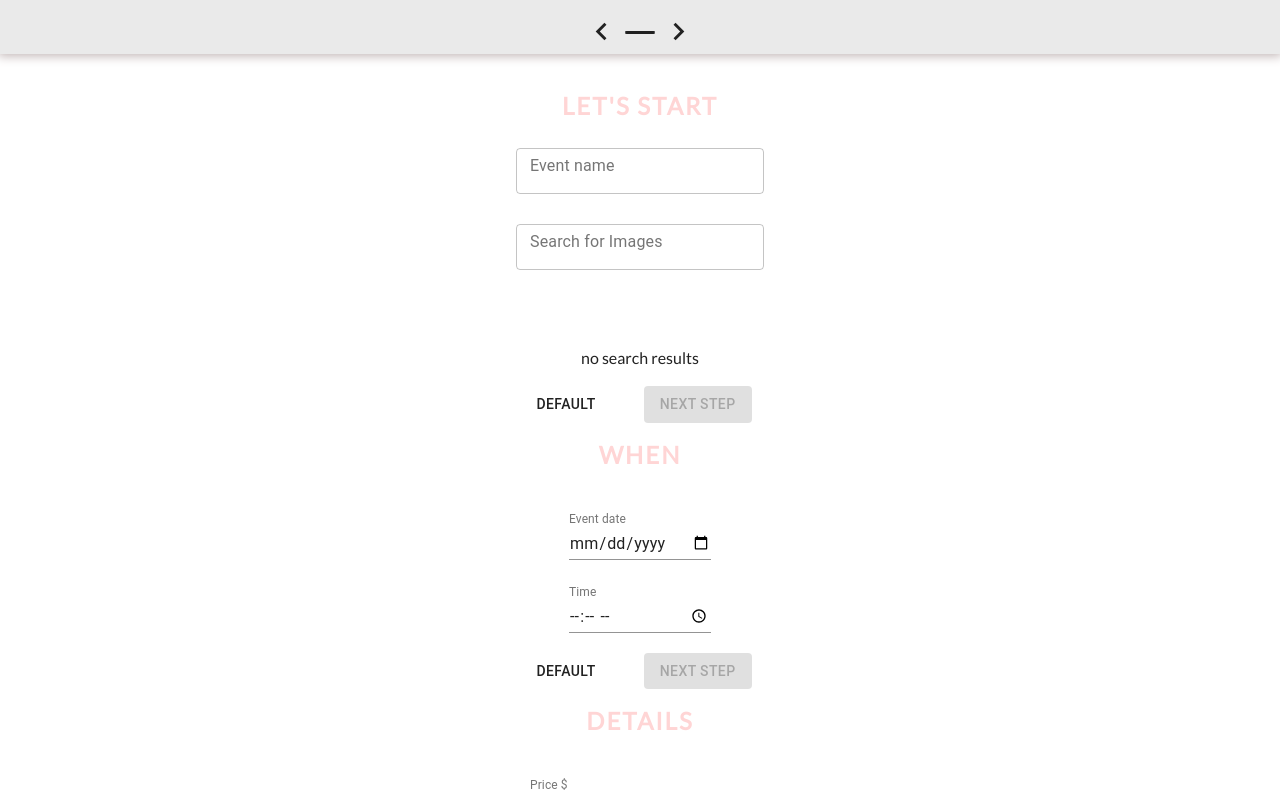
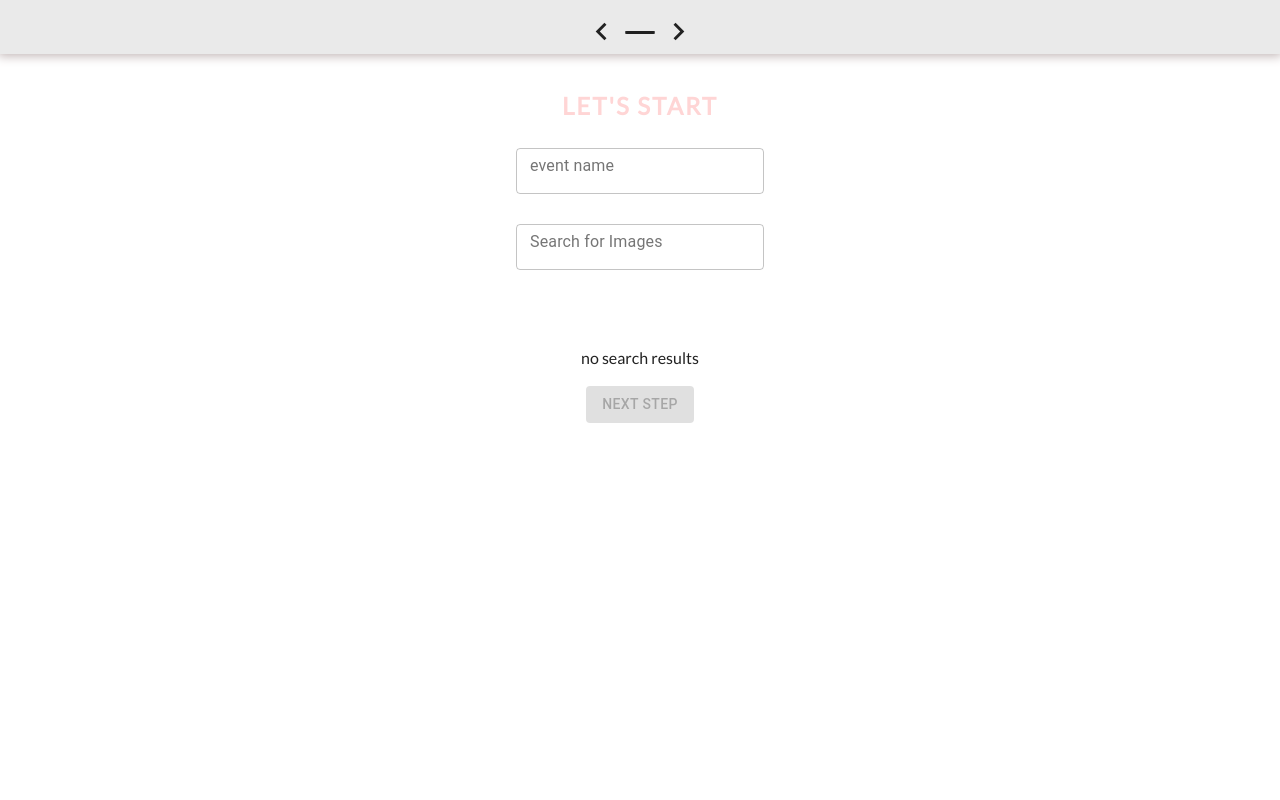
Before and after one commit to tomaszduda1990/course-project, a React (Create React App) app: page / in a window 1280 px wide. Shown: the part 1160-1960 px from the top of the page. After the commit the page ends 1643 px from the top, so only its background shows below. Built offline with nearby package versions, Linux system fonts and the light colour scheme.

Commit message:
added pages to form

```diff
--- a/src/components/FormPage/FormPage.js
+++ b/src/components/FormPage/FormPage.js
@@ -15,12 +15,17 @@ const formPage = (props) => {
         <div className={classes.Questionnaire}>
             {props.children}
             <div className={classes.BtnContainer}>
-                <Button className={classes.Btn}>Default</Button>
+                {props.pageNum !== 1 ? (
+                    <Button className={classes.Btn} onClick={props.prevPage}>
+                        Previous page
+                    </Button>
+                ) : null}
                 <StyledButtonNextStep
                     variant="contained"
                     className={classes.Btn}
                     disabled={!props.isValid}
                     color={props.isValid ? 'primary' : 'default'}
+                    onClick={props.nextPage}
                 >
                     Next Step
                 </StyledButtonNextStep>
--- a/src/components/FormPage/Summary/Summary.js
+++ b/src/components/FormPage/Summary/Summary.js
@@ -13,6 +13,7 @@ export const Summary = ({
     date,
     time,
     onSubmit,
+    prevPage,
 }) => {
     console.log(name, price, description, image, date, time)
     return (
@@ -27,8 +28,8 @@ export const Summary = ({
             </div>
             <h2 className={classes.EventTitle}>{name}</h2>
             <p className={classes.EventDescription}>{description}</p>
-            <Button>Edit event</Button>
-            <Button variant="contained" color="primary">
+            <Button onClick={prevPage}>Edit event</Button>
+            <Button variant="contained" color="primary" onClick={onSubmit}>
                 Submit
             </Button>
         </div>
--- a/src/components/Search/Search.js
+++ b/src/components/Search/Search.js
@@ -46,6 +46,7 @@ export default class Search extends Component {
     }
 
     onSearchTextChange = (e) => {
+        this.props.onTouch()
         if (e.target.value === '') {
             this.setState({
                 searchText: e.target.value,
@@ -73,10 +74,15 @@ export default class Search extends Component {
                 {selectedImg}
                 <div className={classes.SearchPanel}>
                     <TextField
+                        error={this.props.error}
                         name="searchText"
                         value={this.state.searchText}
                         id="outlined-basic"
-                        label="Search for Images"
+                        label={
+                            this.props.error
+                                ? 'please select image'
+                                : 'Search for Images'
+                        }
                         variant="outlined"
                         onInput={this.onSearchTextChange}
                     />
--- a/src/containers/FormContainer/FormContainer.js
+++ b/src/containers/FormContainer/FormContainer.js
@@ -19,7 +19,7 @@ class FormContainer extends React.Component {
         },
         validation: {
             name: {
-                isValid: true,
+                isValid: false,
                 touched: false,
             },
             price: {
@@ -40,6 +40,7 @@ class FormContainer extends React.Component {
             },
             image: {
                 isValid: false,
+                touched: false,
             },
         },
         valid: false,
@@ -150,6 +151,7 @@ class FormContainer extends React.Component {
         const copiedDetails = { ...this.state.details }
         const validationPrice = { ...this.state.validation.price }
         copiedDetails.price = val
+        validationPrice.touched = true
         if (val >= 0) {
             validationPrice.isValid = true
             this.setState({
@@ -181,6 +183,7 @@ class FormContainer extends React.Component {
         const copiedDetails = { ...this.state.details }
         copiedDetails.description = val
         const validationDescription = { ...this.state.validation.description }
+        validationDescription.touched = true
         if (copiedDetails.description.length > 15) {
             validationDescription.isValid = true
             this.setState({
@@ -205,6 +208,18 @@ class FormContainer extends React.Component {
                 },
             })
         }
+    }
+
+    onImageSearchInputTouch = () => {
+        this.setState({
+            validation: {
+                ...this.state.validation,
+                image: {
+                    ...this.state.validation.image,
+                    touched: true,
+                },
+            },
+        })
     }
 
     onSearchImageCompletedHandler = (img) => {
@@ -261,29 +276,67 @@ class FormContainer extends React.Component {
         }
     }
 
+    nextPageHandler = () => {
+        const val = this.state.page + 1
+        this.setState({ page: val })
+    }
+
+    prevPageHandler = () => {
+        const val = this.state.page - 1
+        this.setState({ page: val })
+    }
+
+    onSubmitHandler = () => {
+        alert('SUBMITED')
+    }
+
     render() {
-        const nameInputClasses = [classes.NameContainer]
-        let labelName = 'Event name'
-        if (!this.state.validation.name.isValid) {
-            nameInputClasses.push(classes.Error)
-            labelName = 'Error: name should have 1-25 characters'
-        }
-        return (
-            <>
-                <form className={classes.FormContainer}>
+        const nameError =
+            !this.state.validation.name.isValid &&
+            this.state.validation.name.touched
+        const imgError =
+            !this.state.validation.image.isValid &&
+            this.state.validation.image.touched
+        const dateError =
+            !this.state.validation.date.isValid &&
+            this.state.validation.date.touched
+        const timeError =
+            !this.state.validation.time.isValid &&
+            this.state.validation.time.touched
+        const priceError =
+            !this.state.validation.price.isValid &&
+            this.state.validation.price.touched
+        const descriptionError =
+            !this.state.validation.description.isValid &&
+            this.state.validation.description.touched
+        let renderedElement
+        switch (this.state.page) {
+            case 1:
+                renderedElement = (
                     <FormPage
                         isValid={
                             this.state.validation.image.isValid &&
                             this.state.validation.name.isValid
                         }
+                        pageNum={1}
+                        nextPage={this.nextPageHandler}
+                        prevPage={this.prevPageHandler}
                     >
                         <fieldset>
                             <legend>Let's start</legend>
                             <TextField
                                 name="name"
-                                className={nameInputClasses.join(' ')}
-                                id="outlined-basic"
-                                label={labelName}
+                                error={nameError}
+                                id={
+                                    nameError
+                                        ? 'outlined-basic'
+                                        : 'filled-error'
+                                }
+                                label={
+                                    nameError
+                                        ? 'please provide correct name'
+                                        : 'event name'
+                                }
                                 variant="outlined"
                                 onInput={this.onNameChangeHandler}
                             />
@@ -291,21 +344,34 @@ class FormContainer extends React.Component {
                                 submitImg={this.onSearchImageCompletedHandler}
                                 selectedImg={this.state.details.image}
                                 removeImg={this.onSelectedImageRemoval}
+                                onTouch={this.onImageSearchInputTouch}
+                                error={imgError}
                             />
                         </fieldset>
                     </FormPage>
-
+                )
+                break
+            case 2:
+                renderedElement = (
                     <FormPage
                         isValid={
                             this.state.validation.date.isValid &&
                             this.state.validation.time.isValid
                         }
+                        pageNum={2}
+                        nextPage={this.nextPageHandler}
+                        prevPage={this.prevPageHandler}
                     >
                         <fieldset>
                             <legend>When</legend>
                             <TextField
+                                error={dateError}
                                 id="date"
-                                label="Event date"
+                                label={
+                                    dateError
+                                        ? 'please select at least 2 days ahead'
+                                        : 'Event date'
+                                }
                                 type="date"
                                 defaultValue=""
                                 className={classes.textField}
@@ -315,8 +381,9 @@ class FormContainer extends React.Component {
                                 }}
                             />
                             <TextField
+                                error={timeError}
                                 id="time"
-                                label="Time"
+                                label={timeError ? 'please complete' : 'Time'}
                                 type="time"
                                 defaultValue=""
                                 onChange={this.onTimeChangeHandler}
@@ -330,17 +397,29 @@ class FormContainer extends React.Component {
                             />
                         </fieldset>
                     </FormPage>
+                )
+                break
+            case 3:
+                renderedElement = (
                     <FormPage
                         isValid={
                             this.state.validation.price.isValid &&
                             this.state.validation.description.isValid
                         }
+                        pageNum={3}
+                        nextPage={this.nextPageHandler}
+                        prevPage={this.prevPageHandler}
                     >
                         <fieldset>
                             <legend>Details</legend>
                             <TextField
+                                error={priceError}
                                 id="standard-number"
-                                label="Price $"
+                                label={
+                                    priceError
+                                        ? 'please provide correct price'
+                                        : 'Price $'
+                                }
                                 className={classes.textField}
                                 type="number"
                                 onChange={this.onPriceChangeHandler}
@@ -349,8 +428,13 @@ class FormContainer extends React.Component {
                                 }}
                             />
                             <TextField
+                                error={descriptionError}
                                 id="outlined-textarea"
-                                label="Event description"
+                                label={
+                                    descriptionError
+                                        ? 'description should have than 15 characters'
+                                        : 'Event description'
+                                }
                                 placeholder="description..."
                                 className={classes.textField}
                                 onChange={this.onDescriptionChangeHandler}
@@ -359,12 +443,23 @@ class FormContainer extends React.Component {
                             />
                         </fieldset>
                     </FormPage>
-                    {this.state.valid ? (
-                        <Summary {...this.state.details} />
-                    ) : null}
-                </form>
-            </>
-        )
+                )
+                break
+            case 4:
+                renderedElement = this.state.valid ? (
+                    <Summary
+                        {...this.state.details}
+                        prevPage={this.prevPageHandler}
+                        onSubmit={this.onSubmitHandler}
+                    />
+                ) : null
+                break
+            default:
+                renderedElement = null
+                break
+        }
+
+        return <form className={classes.FormContainer}>{renderedElement}</form>
     }
 }
 
--- a/src/containers/FormContainer/FormContainer.module.css
+++ b/src/containers/FormContainer/FormContainer.module.css
@@ -39,10 +39,6 @@ fieldset .textField {
     z-index: -1;
 }
 
-.NameContainer input {
-    z-index: 100;
-}
-
 .Error label {
     color: salmon;
     opacity: 0.7;
```
